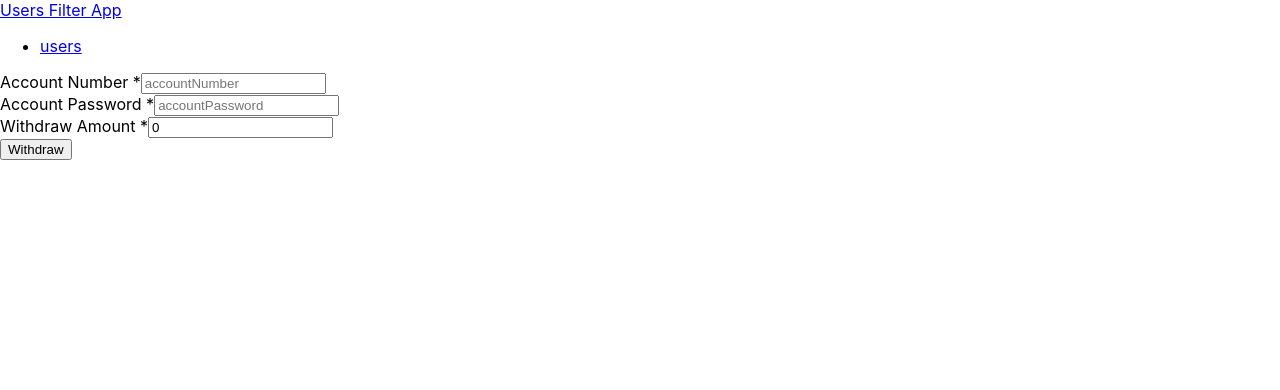
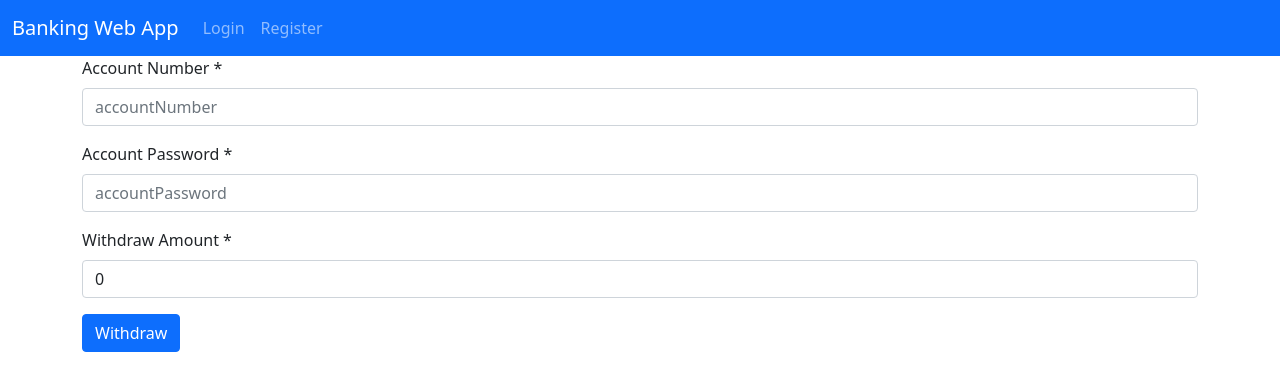
Before and after one commit to olasoj/simple-banking-app-ui, a React (Create React App) app: page /transaction/withdraw in a window 1280 px wide. Shown: the top 390 px of the page. Built offline with nearby package versions, Linux system fonts and the light colour scheme.

Commit message:
Added Navigation Functionality

```diff
--- a/src/App.tsx
+++ b/src/App.tsx
@@ -1,13 +1,12 @@
-import React, { Fragment, Component } from "react"
+import React, { Fragment, Component, ReactNode } from "react"
 import { ToastContainer } from "react-toastify"
 import "react-toastify/dist/ReactToastify.css"
 
-import { BrowserRouter as Router, Route, Switch, Redirect, } from "react-router-dom"
+import { BrowserRouter as Router, Route, Switch, Redirect } from "react-router-dom"
 
 import { Provider } from 'react-redux'
 import { store } from './store'
 
-import logo from './logo.svg';
 import './App.css';
 import NavBar from "./module/navigation/component/NavBar"
 import NewAccountForm from "./module/bank/account/component/NewAccountForm"
@@ -17,19 +16,31 @@ import WithdrawalForm from "./module/bank/transaction/component/WidthdrawForm"
 import DepositForm from "./module/bank/transaction/component/DepositForm"
 import TransactionHistory from "./module/bank/transaction/component/TransactionHistory"
 import LoginForm from "./module/auth/component/LoginForm"
+import ProtectedRoutes from "./module/auth/component/protectedRoutes"
+import auth from './module/auth/authService';
 
-function App() {
+
+class App extends Component<any, any>{
+  state = { user: null };
+
+  componentDidMount() {
+    this.setState({ user: auth.getCurrentUser() });
+  }
+
+  render() {
+    const { user } = this.state;
     return (
       <Provider store={store} >
         <Fragment>
           <ToastContainer />
           <Router>
-          <NavBar />
+            <NavBar user={user} />
             <main className='container'>
               <Switch>
-              <Route path='/users/add' component={NewAccountForm} />
                 <Route path='/login' component={LoginForm} />
-              <Route path='/transaction/history' component={TransactionHistory} />
+                <Route path='/account/new' component={NewAccountForm} />
+                <ProtectedRoutes path='/transaction/history' component={TransactionHistory} render />
+
                 <Route path='/account/info' render={(props) => <UserAccountInfo {...props} />} />
                 <Route path='/transaction/deposit' component={DepositForm} />
                 <Route path='/transaction/withdraw' component={WithdrawalForm} />
@@ -42,7 +53,9 @@ function App() {
         </Fragment>
 
       </Provider>
+
     );
+  }
 }
 
 export default App;
--- a/src/index.tsx
+++ b/src/index.tsx
@@ -3,6 +3,9 @@ import ReactDOM from 'react-dom';
 import './index.css';
 import App from './App';
 import reportWebVitals from './reportWebVitals';
+
+import 'bootstrap/dist/css/bootstrap.css';
+
 
 ReactDOM.render(
   <React.StrictMode>
--- a/src/module/auth/component/LoginForm.tsx
+++ b/src/module/auth/component/LoginForm.tsx
@@ -5,9 +5,7 @@ import * as yup from 'yup';
 import auth from '../authService';
 import Form from '../../generic/component/form/Form';
 import { Redirect } from 'react-router-dom';
-import { LoginData } from '../module/AuthReqResModel';
-
-//const accountNumber = React.createRef();
+import { LoginData, NewAccountResponseErr } from '../module/AuthReqResModel';
 
 class LoginForm extends Form {
   constructor(props: any) {
@@ -34,18 +32,19 @@ class LoginForm extends Form {
     try {
       await auth.login(data);
       const { state } = this.props.location;
-      // window.location = state ? state.from.pathname : '/';
-    } catch (err) {
-      // if (err.response ) {
-      //   const errors = { ...this.state.errors };
-      //   errors.accountNumber = err.response.data;
-      //   this.setState({ errors });
-      //}
+      window.location = state ? state.from.pathname : '/';
+    } catch (err: any) {
+      if (err.response) {
+        const { status, data }: NewAccountResponseErr = err.response
+        const errors = { ...this.state.errors };
+        errors.accountNumber = status;
+        this.setState({ errors });
+      }
     }
   };
 
   render() {
-    if (auth.getCurrentUser()) return <Redirect to='/' />;
+    // if (auth.getCurrentUser()) return <Redirect to='/' />;
     return (
       <Fragment>
         <form onSubmit={e => this.handleSubmit(e)}>
--- a/src/module/auth/component/protectedRoutes.tsx
+++ b/src/module/auth/component/protectedRoutes.tsx
@@ -1,13 +1,12 @@
 import React, { Component, FC, ReactComponentElement, ReactNode } from 'react';
-import { Route, Redirect } from 'react-router-dom';
+import { Route, Redirect, RouteComponentProps } from 'react-router-dom';
 import auth from '../authService';
 
 
 interface Props {
-  // any props that come into the component
   path: string;
-  component: (p: any) => JSX.Element;
-  render: (p: any) => JSX.Element;
+  component?: React.ComponentType<any> | React.ComponentType<RouteComponentProps<any, any, unknown>>;
+  render: any
 }
 
 const ProtectedRoutes: FC<Props> = ({ path, component: Component, render, ...rest }) => {
--- a/src/module/http/httpConfig.ts
+++ b/src/module/http/httpConfig.ts
@@ -1,13 +1,5 @@
 import axios from "axios"
 import { toast } from 'react-toastify';
-
-const adapter = axios.create({
-    baseURL: process.env.REACT_APP_API_URL,
-    headers: {
-        Accept: 'application/json;charset=UTF-8',
-        Authorization: "eyJhbGciOiJIUzUxMiJ9.eyJzdWIiOiIwMDAwMDAwMDAxIiwiaWF0IjoxNjMzMTA5ODk2LCJleHAiOjE2MzMxMTEwOTZ9.5GhqBsLf5Vz6xKJ05BTLFAdMQWN_9Y0gFGztD-KpLW6m9qpzxvNeKbADUwG0jpGM-xPv6Pf51YOVHLPsxnAQZQ"
-    },
-});
 
 axios.defaults.baseURL = process.env.REACT_APP_API_URL
 axios.interceptors.response.use(undefined, (error) => {
--- a/src/module/navigation/component/NavBar.tsx
+++ b/src/module/navigation/component/NavBar.tsx
@@ -1,22 +1,35 @@
-import React from 'react';
+import React, { FC, Fragment } from 'react';
 import { NavLink, Link } from 'react-router-dom';
 
-const NavBar = () => {
+const NavBar: FC<Props> = ({ user }) => {
   return (
     <nav className="navbar navbar-expand-lg navbar-dark bg-primary">
       <div className="container-fluid">
 
         <Link className='navbar-brand' to='#'>
-          Users Filter App
+          Banking Web App
         </Link>
 
         <div className='collapse navbar-collapse' id='navbarNav'>
           <ul className='navbar-nav'>
-            <li className='nav-item'>
-              <NavLink className='nav-link' to='/users'>
-                users
-              </NavLink>
-            </li>
+
+            {user && (
+              <Fragment>
+                {navItem('/logout', 'Logout')}
+                {navItem('/transaction/deposit', 'Deposit')}
+                {navItem('/transaction/withdraw', 'Withdraw')}
+                {navItem('/transaction/history', 'Transaction History')}
+                {navItem('/account/info', ' Account Info')}
+                {navItem('/logout', 'Logout')}
+              </Fragment>
+            )}
+
+            {!user && (
+              <Fragment>
+                {navItem('/login', 'Login')}
+                {navItem('/account/new', 'Register')}
+              </Fragment>
+            )}
           </ul>
         </div>
       </div>
@@ -25,3 +38,15 @@ const NavBar = () => {
 };
 
 export default NavBar;
+
+interface Props {
+  user: any;
+}
+
+function navItem(path: string, navItemName: string) {
+  return <li className='nav-item'>
+    <NavLink className='nav-link' to={path}>
+      {navItemName}
+    </NavLink>
+  </li>;
+}
```
Lines whose indentation alone changed are shown as unchanged.
